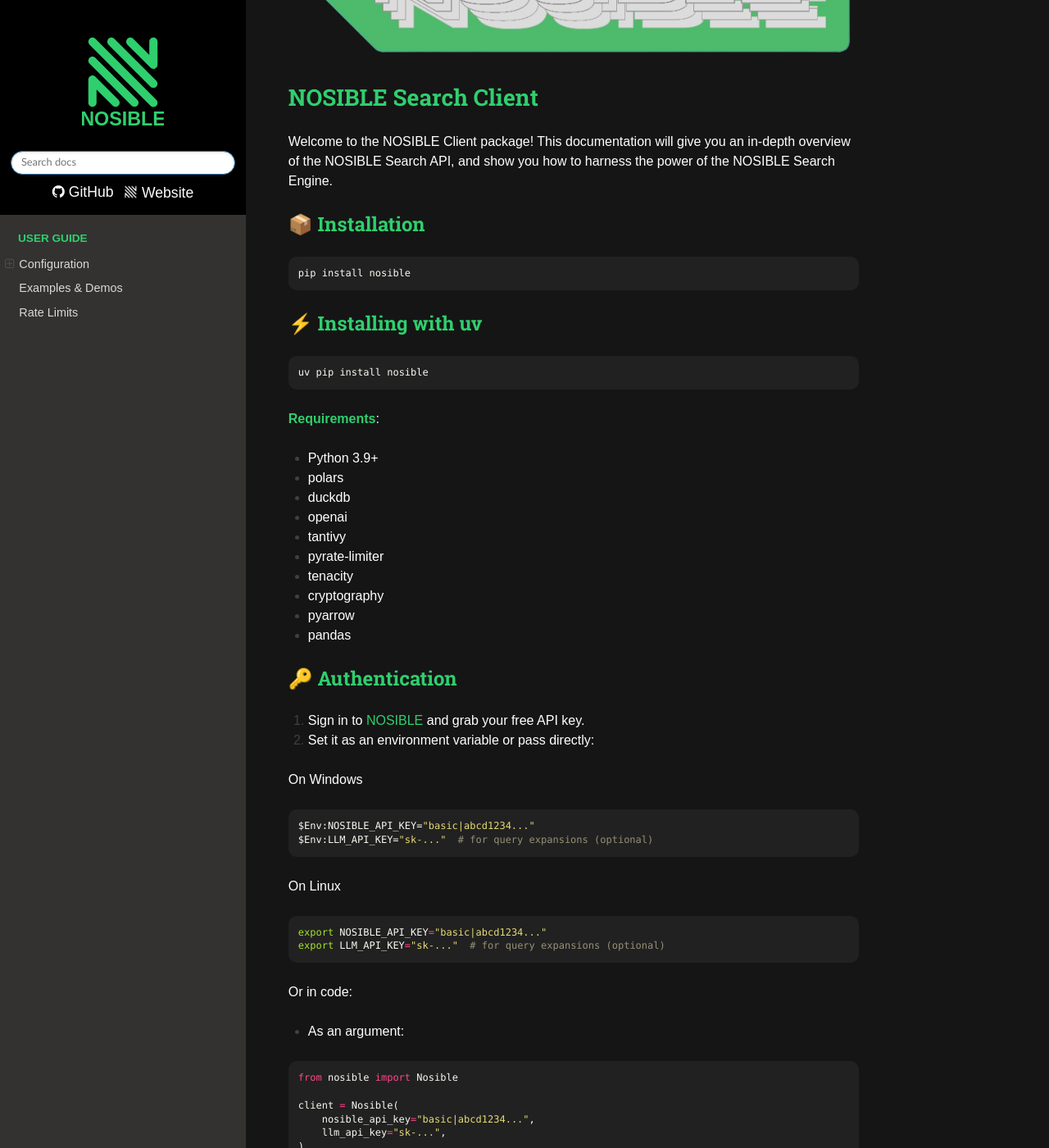
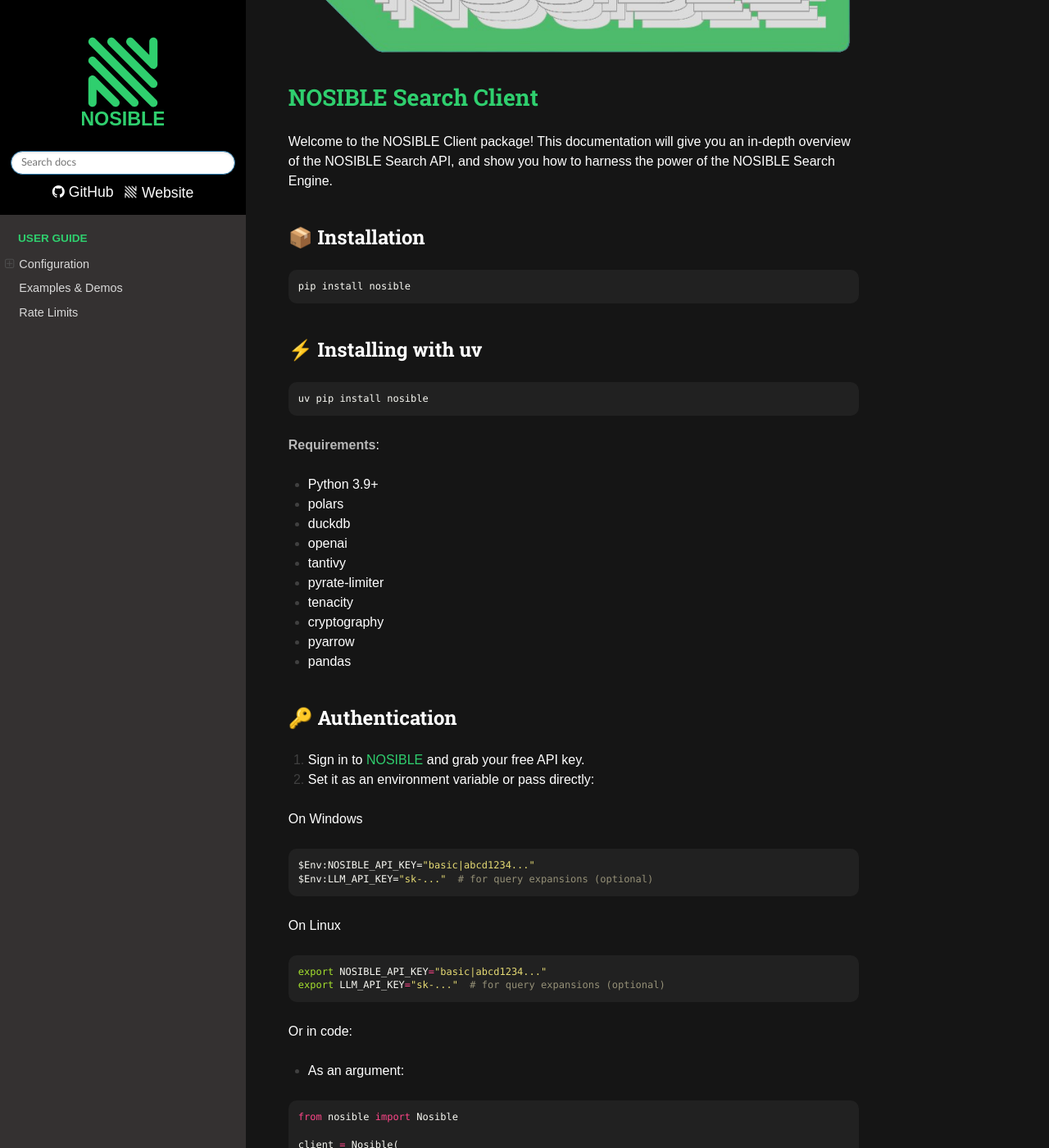
Before and after one commit to NosibleAI/nosible-py, a Sphinx documentation site: the page built from docs/index.rst, in a window 1280 px wide and 1400 px high, scrolled down 235 px. Shown: the whole window at 82% size. Built offline with Sphinx 7.4.7 and the Read the Docs theme 3.1.0, drawn with Linux system fonts in a browser that asks for light colours.

Commit message:
[0.2.11] Docs: Better looking css

```diff
--- a/docs/_static/css/custom.css
+++ b/docs/_static/css/custom.css
@@ -44,11 +44,15 @@
 }
 
 h2 {
-    color: #2FCF6E;
+    color: #ffffff;
+    margin-top: 40px;
 }
 
 h3 {
-    color: #2FCF6E;
+    color: #ffffff;
+    font-family: monospace;
+    margin-top: 40px;
+    margin-bottom: 10px !important;
 }
 
 pre {
@@ -69,7 +73,7 @@
 }
 
 strong {
-  color: #2FCF6E !important;
+  color: #b8b8b8 !important;
 }
 
 /* HIGHLIGHT ELEMENTS */
@@ -292,7 +296,9 @@
 }
 
 dt {
-    color: white;
+    color: #e5e5e5;
+    font-weight: 500 !important;
+    font-style: italic;
 }
 
 .sig-param {
--- a/pyproject.toml
+++ b/pyproject.toml
@@ -1,6 +1,6 @@
 [project]
 name = "nosible"
-version = "0.2.10"
+version = "0.2.11"
 description = "Python client for the NOSIBLE Search API"
 readme = { file = "README.md", content-type = "text/markdown" }
 requires-python = ">=3.9"
```
Also changed, not shown: docs/examples.rst (+0 -16 lines).
